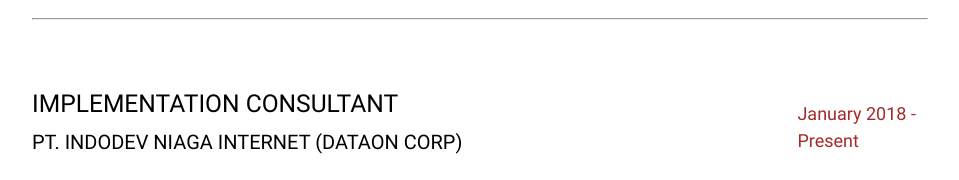
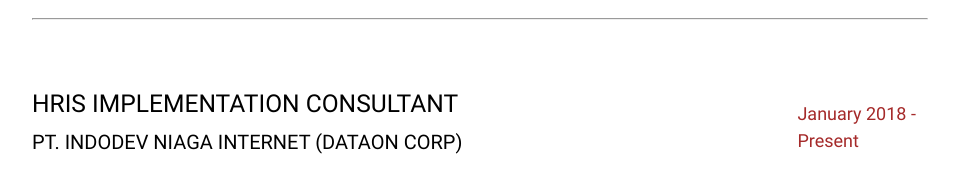
Before and after one commit to felixwnata/felixwnata.github.io, a plain HTML site: page index.html in a window 1280 px wide. Shown: the part 1506-1686 px from the top of the page, without its empty margins (160-1119 px from the left). Drawn offline with nearby package versions, Linux system fonts and the light colour scheme.

Commit message:
Update index.html
Update

```diff
--- a/index.html
+++ b/index.html
@@ -156,7 +156,7 @@
 			<hr />
 			<div class="row">
 				<div class="col s10 content-space">
-					<h5>IMPLEMENTATION CONSULTANT</h5>
+					<h5>HRIS IMPLEMENTATION CONSULTANT</h5>
 					<div class="sub-content">PT. INDODEV NIAGA INTERNET (DATAON CORP)</div>
 					<div class="content-desc">
 						A Implementation Consultant in DataOn, especially in HRIS System. There are many responsibilites in this position.
```
